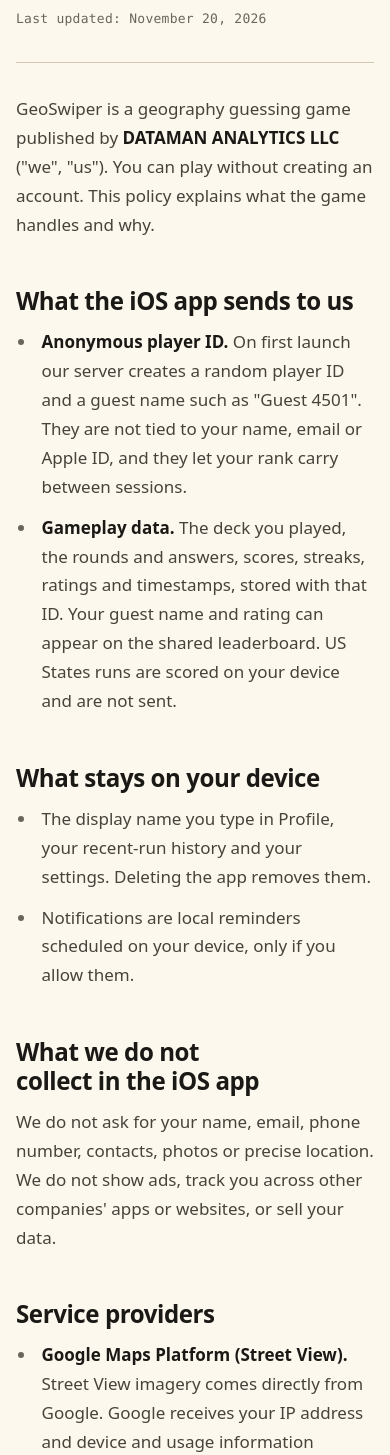
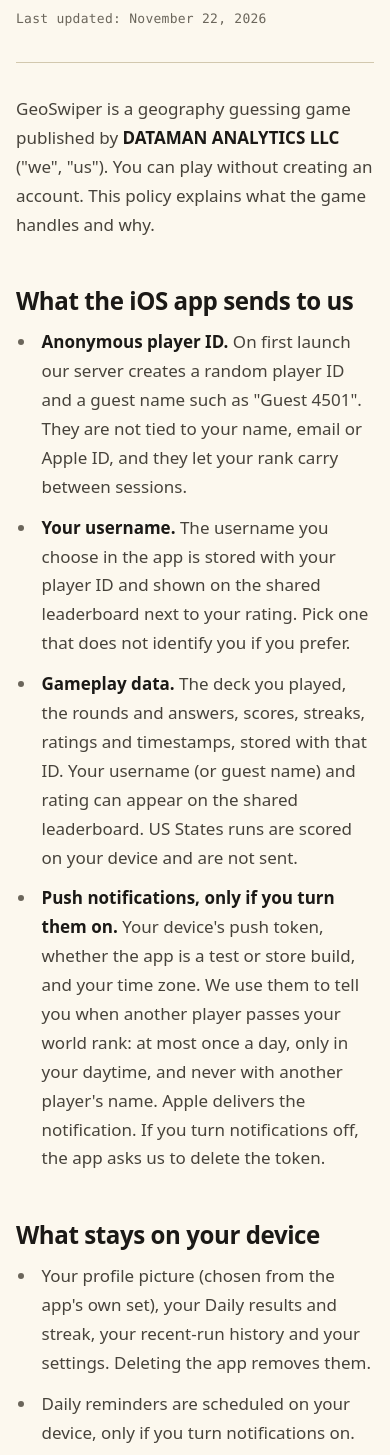
Before and after one commit to samthedataman/geoswiper-web, a plain HTML site: page privacy/index.html in a window 390 px wide. Shown: the part 145-1600 px from the top of the page. Drawn offline with Linux system fonts and the light colour scheme; a web font is replaced by a local one.

Commit message:
Privacy: usernames on the leaderboard, opt-in push alerts, what stays on the phone
Co-Authored-By: Claude Opus 5.5 <noreply@anthropic.com>

```diff
--- a/privacy/index.html
+++ b/privacy/index.html
@@ -52,23 +52,27 @@
   <div class="wrap">
     <article class="prose">
       <h1>Privacy Policy</h1>
-      <p class="sub">Last updated: November 20, 2026</p>
+      <p class="sub">Last updated: November 22, 2026</p>
       <p>GeoSwiper is a geography guessing game published by <strong>DATAMAN ANALYTICS LLC</strong> ("we", "us"). You can play without creating an account. This policy explains what the game handles and why.</p>
       <h2>What the iOS app sends to us</h2>
       <ul>
       <li><strong>Anonymous player ID.</strong> On first launch our server creates a random player ID and a guest name such as "Guest 4501". They are not tied to your name, email or Apple ID, and they let your rank carry between sessions.</li>
-      <li><strong>Gameplay data.</strong> The deck you played, the rounds and answers, scores, streaks, ratings and timestamps, stored with that ID. Your guest name and rating can appear on the shared leaderboard. US States runs are scored on your device and are not sent.</li>
+      <li><strong>Your username.</strong> The username you choose in the app is stored with your player ID and shown on the shared leaderboard next to your rating. Pick one that does not identify you if you prefer.</li>
+      <li><strong>Gameplay data.</strong> The deck you played, the rounds and answers, scores, streaks, ratings and timestamps, stored with that ID. Your username (or guest name) and rating can appear on the shared leaderboard. US States runs are scored on your device and are not sent.</li>
+      <li><strong>Push notifications, only if you turn them on.</strong> Your device's push token, whether the app is a test or store build, and your time zone. We use them to tell you when another player passes your world rank: at most once a day, only in your daytime, and never with another player's name. Apple delivers the notification. If you turn notifications off, the app asks us to delete the token.</li>
       </ul>
       <h2>What stays on your device</h2>
       <ul>
-      <li>The display name you type in Profile, your recent-run history and your settings. Deleting the app removes them.</li>
-      <li>Notifications are local reminders scheduled on your device, only if you allow them.</li>
+      <li>Your profile picture (chosen from the app's own set), your Daily results and streak, your recent-run history and your settings. Deleting the app removes them.</li>
+      <li>Daily reminders are scheduled on your device, only if you turn notifications on.</li>
+      <li>The share picture of a result is made on your device and leaves it only if you share it.</li>
       </ul>
       <h2>What we do not collect in the iOS app</h2>
       <p>We do not ask for your name, email, phone number, contacts, photos or precise location. We do not show ads, track you across other companies' apps or websites, or sell your data.</p>
       <h2>Service providers</h2>
       <ul>
       <li><strong>Google Maps Platform (Street View).</strong> Street View imagery comes directly from Google. Google receives your IP address and device and usage information needed to serve it, under the <a href="https://policies.google.com/privacy">Google Privacy Policy</a>. Your use of Google Maps features and content is also subject to the <a href="https://maps.google.com/help/terms_maps/">Google Maps/Google Earth Additional Terms of Service</a>.</li>
+      <li><strong>Apple Push Notification service.</strong> If you turn notifications on, Apple receives the notifications we send to your device, under <a href="https://www.apple.com/legal/privacy/">Apple's Privacy Policy</a>.</li>
       <li><strong>Render.</strong> Our servers and database run on Render, which processes requests, including your IP address, to operate the service.</li>
       <li><strong>Vercel.</strong> This website is served by Vercel, which processes requests, including your IP address, to deliver the pages.</li>
       </ul>
@@ -81,7 +85,7 @@
       <h2>The web and Android versions</h2>
       <p>The web version offers optional Google sign-in. If you use it, we store your Google name, email and profile picture with your player, and your name can appear on the leaderboard. Display names chosen in the web or Android versions can also appear on the leaderboard.</p>
       <h2>Keeping and deleting data</h2>
-      <p>We keep player and gameplay data while the game operates. To have yours deleted, email us with your guest name, shown in the Profile tab, and we will remove it.</p>
+      <p>We keep player and gameplay data while the game operates. To have yours deleted, email us with your username or guest name, shown in the Profile tab, and we will remove it.</p>
       <h2>Children</h2>
       <p>The game does not knowingly collect personal information from children. If you believe a child has given us personal information, contact us and we will delete it.</p>
       <h2>Changes</h2>
```
